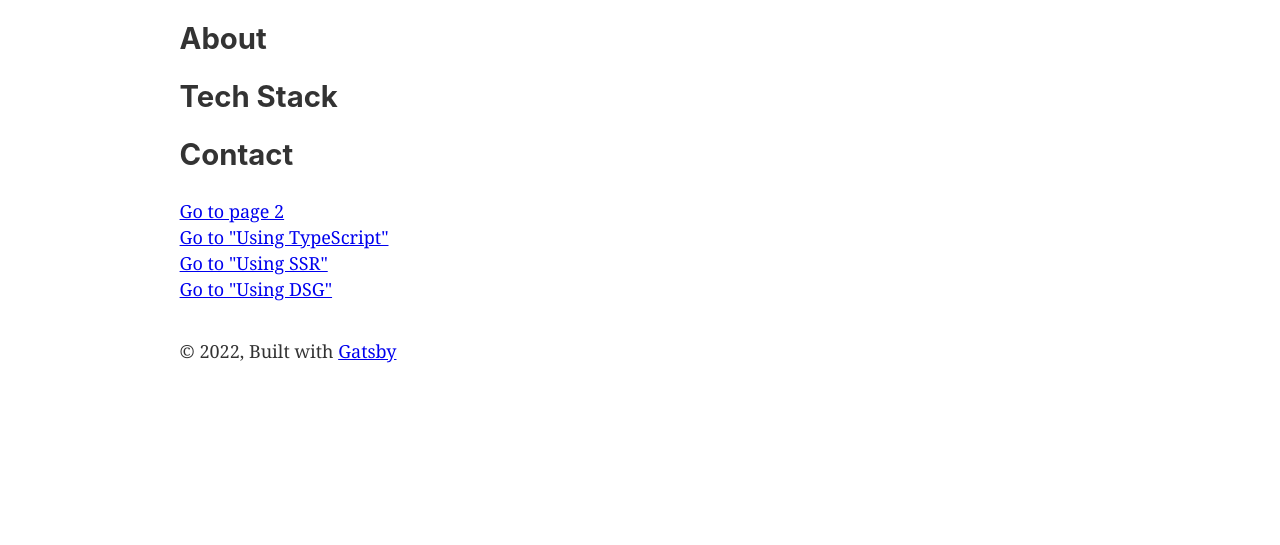
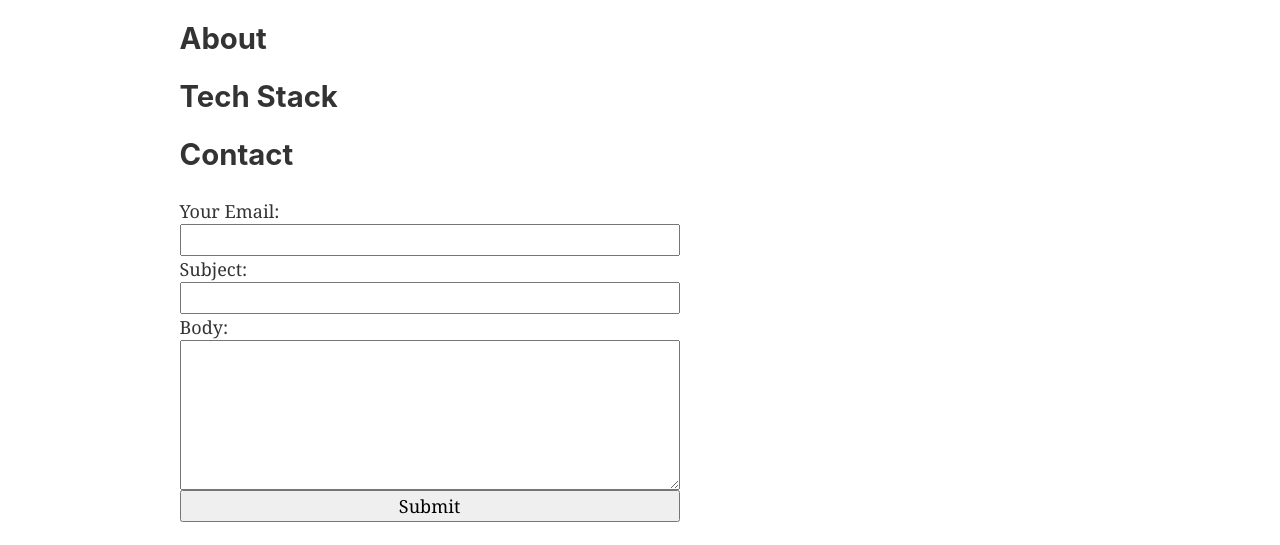
Before and after one commit to Hamm-J/jasonhamm-dot-dev, a Gatsby site: page / in a window 1280 px wide. Shown: the part 229-774 px from the top of the page. Built offline with nearby package versions, Linux system fonts and the light colour scheme; Gatsby itself is replaced by a stand-in of ours.

Commit message:
Create contact form component
Other:
-Delete left over image import from Gatsby starter repo

```diff
--- /dev/null
+++ b/src/components/ContactForm/ContactForm.jsx
@@ -0,0 +1,32 @@
+import React from "react"
+
+const ContactForm = () => {
+  return (
+    <form
+      method="POST"
+      data-netlify="true"
+      data-netlify-honeypot="bot-field"
+      style={{
+        display: `flex`,
+        flexDirection: `column`,
+        maxWidth: `500px`,
+      }}
+    >
+      <label htmlFor="email">Your Email:</label>
+      <input type="email" id="email" name="email" />
+      <label htmlFor="subject">Subject:</label>
+      <input type="text" id="subject" name="subject" />
+      <label htmlFor="body">Body:</label>
+      <textarea
+        id="body"
+        name="body"
+        style={{
+          height: `150px`,
+        }}
+      />
+      <button type="submit">Submit</button>
+    </form>
+  )
+}
+
+export default ContactForm
--- a/src/pages/index.js
+++ b/src/pages/index.js
@@ -1,6 +1,6 @@
 import * as React from "react"
 import { Link } from "gatsby"
-import { StaticImage } from "gatsby-plugin-image"
+import ContactForm from "../components/ContactForm/ContactForm"
 
 import Layout from "../components/layout"
 import Seo from "../components/seo"
@@ -13,6 +13,7 @@ const IndexPage = () => (
     <h2>About</h2>
     <h2>Tech Stack</h2>
     <h2>Contact</h2>
+    <ContactForm></ContactForm>
     <p>
       <Link to="/page-2/">Go to page 2</Link> <br />
       <Link to="/using-typescript/">Go to "Using TypeScript"</Link> <br />
```
